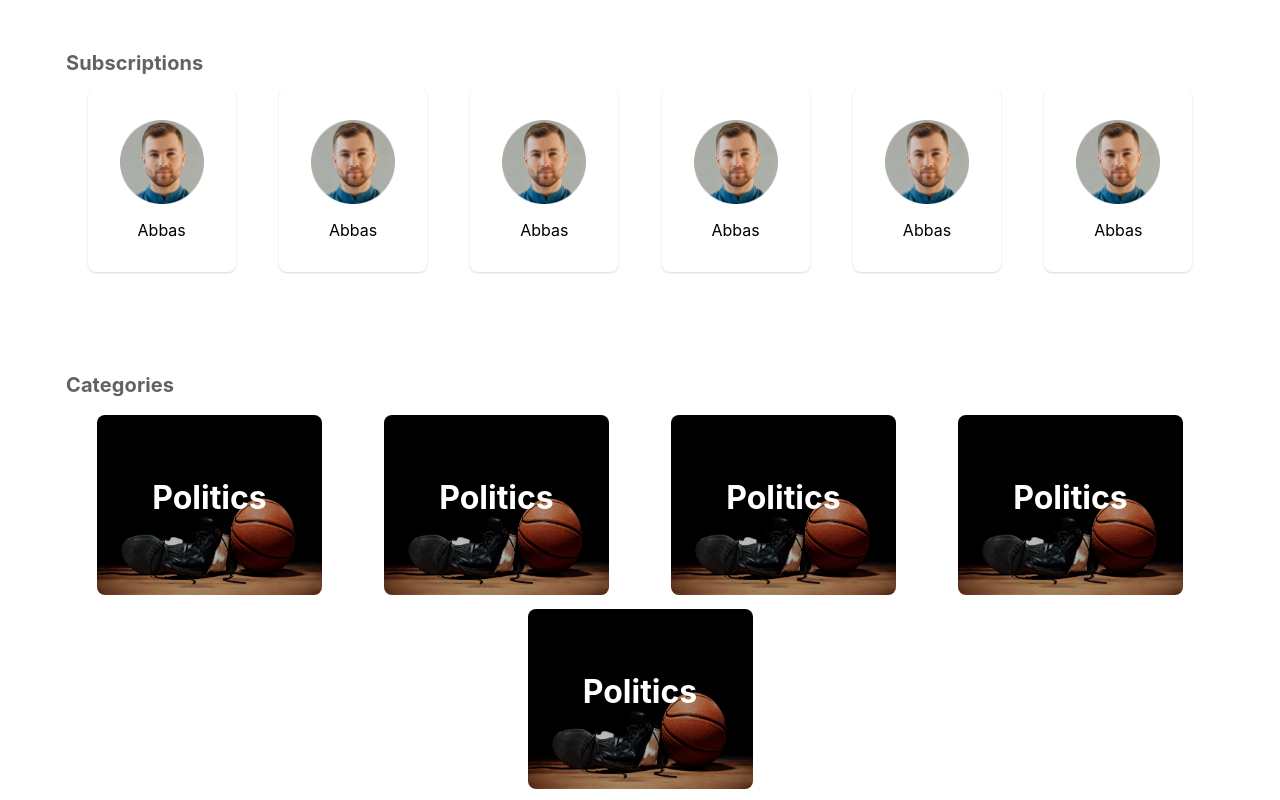
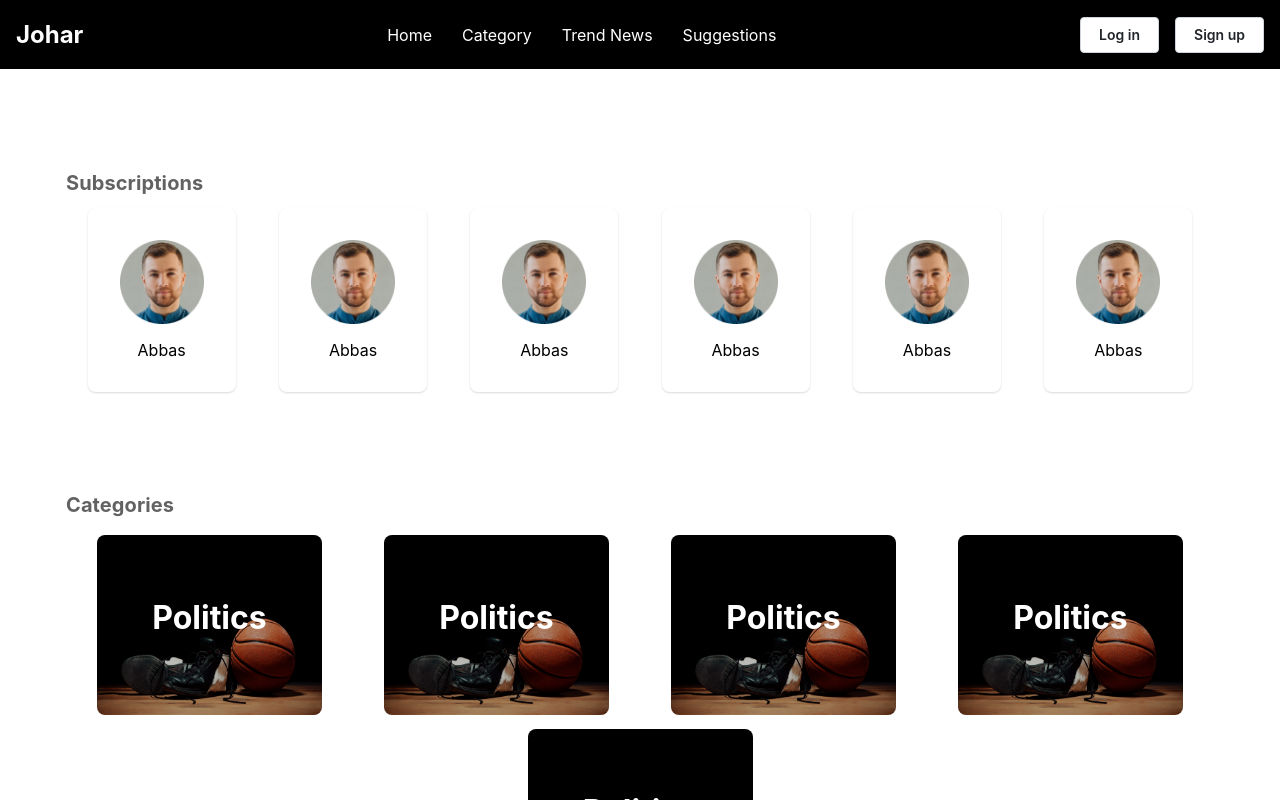
Before and after one commit to kysre/johar-frontend, a Next.js app: page / in a window 1280 px wide. Shown: the top 800 px of the page. Built offline with nearby package versions, Linux system fonts and the light colour scheme; a web font is replaced by a local one.

Commit message:
Add Header

```diff
--- a/app/page.tsx
+++ b/app/page.tsx
@@ -5,14 +5,15 @@ import { Suggestions } from "@/components/Suggestions/Suggestions";
 import { Categories } from "@/components/Category/Categories";
 import { TrendingNews } from "@/components/TrendingNews/TrendingNews";
 import { Flex, Title } from "@mantine/core";
+import { Header } from "@/components/Header/Header";
 export default function Landing() {
   return (
-    <div style={{display:'flex',flexDirection: 'column'}}>
-        <Subscriptions />
-        <Categories />
-        <TrendingNews/>
-        <Suggestions />
-
+    <div style={{ display: "flex", flexDirection: "column" }}>
+      <Header />
+      <Subscriptions />
+      <Categories />
+      <TrendingNews />
+      <Suggestions />
     </div>
   );
 }
--- a/components/Category/Categories.tsx
+++ b/components/Category/Categories.tsx
@@ -1,21 +1,11 @@
-
-import {
-    Title,
-    Text,
-    Anchor,
-    Container,
-    Flex,
-    Button,
-    Space,
-    Paper,
-  } from "@mantine/core";
+import { Title, Container, Flex, Button, Space, Paper } from "@mantine/core";
 import styles from "../../app/styles.module.css";
 import "../../app/globals.css";
 import CategoryElement from "./CategoryElement";
 
 export function Categories() {
-
   return (
+    <div id="Category">
       <Container fluid style={{ margin: "50px" }}>
         <Title className={styles.title}>Categories</Title>
         <Space h="sm" />
@@ -27,5 +17,6 @@ import CategoryElement from "./CategoryElement";
           <CategoryElement imageUrl="/frame@3x.png" text="Politics" />
         </Flex>
       </Container>
+    </div>
   );
 }
--- /dev/null
+++ b/components/Header/Header.module.css
@@ -0,0 +1,24 @@
+/* Header.module.css */
+
+.header {
+  position: fixed;
+  top: 0;
+  left: 0;
+  width: 100%;
+  background-color: black;
+  color: white;
+  padding: 16px;
+  z-index: 1000; /* Set z-index as needed to ensure it appears above other elements */
+}
+
+.link {
+  color: white;
+  text-decoration: none;
+  margin-right: 20px;
+}
+
+.websiteName {
+  font-size: 24px;
+  font-weight: bold;
+  margin-right: 20px; /* Add margin to create space between "Johar" and links */
+}
--- /dev/null
+++ b/components/Header/Header.tsx
@@ -0,0 +1,45 @@
+// Header.js
+
+import React from 'react';
+import { Box, Button, Group, Text } from '@mantine/core';
+import { useDisclosure } from '@mantine/hooks';
+import classes from './Header.module.css';
+
+export function Header() {
+
+  // ... (unchanged code)
+
+  return (
+    <Box pb={120}>
+      <header className={classes.header}>
+        <Group justify="space-between" h="100%">
+        <Text className={classes.websiteName}>Johar</Text>
+          <Group h="100%" gap={10} visibleFrom="sm" justify="center">
+
+            <a href="#Home" className={classes.link}>
+              Home
+            </a>
+
+            <a href="#Category" className={classes.link}>
+              Category
+            </a>
+            <a href="#TrendingNews" className={classes.link}>
+              Trend News
+            </a>
+
+            <a href="#Suggestions" className={classes.link}>
+              Suggestions
+            </a>
+          </Group>
+
+          <Group visibleFrom="sm">
+            <Button variant="default">Log in</Button>
+            <Button variant="default">Sign up</Button>
+          </Group>
+
+        </Group>
+      </header>
+
+    </Box>
+  );
+}
--- a/components/Subscriptions/Subsctiptions.tsx
+++ b/components/Subscriptions/Subsctiptions.tsx
@@ -14,6 +14,7 @@ import "../../app/globals.css";
 
 export function Subscriptions() {
   return (
+    <div id="Home">
       <Container fluid style={{ margin: "50px" }}>
         <Title className={styles.title}>Subscriptions</Title>
         <Space h="sm" />
@@ -26,5 +27,6 @@ export function Subscriptions() {
           <AgencyElementSimple />
         </Flex>
       </Container>
+    </div>
   );
 }
--- a/components/Suggestions/Suggestions.tsx
+++ b/components/Suggestions/Suggestions.tsx
@@ -3,15 +3,29 @@ import styles from "../../app/styles.module.css";
 import AgencyElementWithSubs from "../AgencyElement/AgencyElementWithSubs";
 
 export function Suggestions() {
-    return (
-        <Container fluid h={50} style={{ margin: "50px" }}>
+  return (
+    <div id="Suggestions">
+      <Container fluid h={50} style={{ margin: "50px" }}>
         <Title className={styles.title}>Suggestions</Title>
         <Space h="sm" />
         <Flex className={styles.flexContainer}>
-          <AgencyElementWithSubs imageUrl={"/user.png"} username={"Abbas"} subs={5626}/>
-          <AgencyElementWithSubs imageUrl={"/user.png"} username={"Hasan"} subs={75626}/>
-          <AgencyElementWithSubs imageUrl={"/user.png"} username={"Ali"} subs={826}/>
+          <AgencyElementWithSubs
+            imageUrl={"/user.png"}
+            username={"Abbas"}
+            subs={5626}
+          />
+          <AgencyElementWithSubs
+            imageUrl={"/user.png"}
+            username={"Hasan"}
+            subs={75626}
+          />
+          <AgencyElementWithSubs
+            imageUrl={"/user.png"}
+            username={"Ali"}
+            subs={826}
+          />
         </Flex>
       </Container>
-    )
+    </div>
+  );
 }
--- a/components/TrendingNews/TrendingNews.tsx
+++ b/components/TrendingNews/TrendingNews.tsx
@@ -13,18 +13,36 @@ import {
 import "../../app/globals.css";
 import SimpleNewsElement from "./SimpleNewsElement";
 
-
 export function TrendingNews() {
   return (
+    <div id="TrendingNews">
       <Container fluid style={{ margin: "50px" }}>
         <Title className={styles.title}>Trending News</Title>
         <Space h="sm" />
         <Flex className={styles.flexContainer}>
-            <SimpleNewsElement imageUrl="/box.png" username="Abbas" date="12 June 2020" title="A good news" summary="This is a good news horrayyyy! \n Give me some advice about spending time in a good day!" />
-            <SimpleNewsElement imageUrl="/horse.png" username="Abbas" date="12 June 2020" title="A good news" summary="This is a good news horrayyyy! \n Give me some advice about spending time in a good day!" />
-            <SimpleNewsElement imageUrl="/bike.png" username="Abbas" date="12 June 2020" title="A good news" summary="This is a good news horrayyyy! \n Give me some advice about spending time in a good day!" />
-
+          <SimpleNewsElement
+            imageUrl="/box.png"
+            username="Abbas"
+            date="12 June 2020"
+            title="A good news"
+            summary="This is a good news horrayyyy! \n Give me some advice about spending time in a good day!"
+          />
+          <SimpleNewsElement
+            imageUrl="/horse.png"
+            username="Abbas"
+            date="12 June 2020"
+            title="A good news"
+            summary="This is a good news horrayyyy! \n Give me some advice about spending time in a good day!"
+          />
+          <SimpleNewsElement
+            imageUrl="/bike.png"
+            username="Abbas"
+            date="12 June 2020"
+            title="A good news"
+            summary="This is a good news horrayyyy! \n Give me some advice about spending time in a good day!"
+          />
         </Flex>
       </Container>
+    </div>
   );
 }
```
Lines whose indentation alone changed are shown as unchanged.
